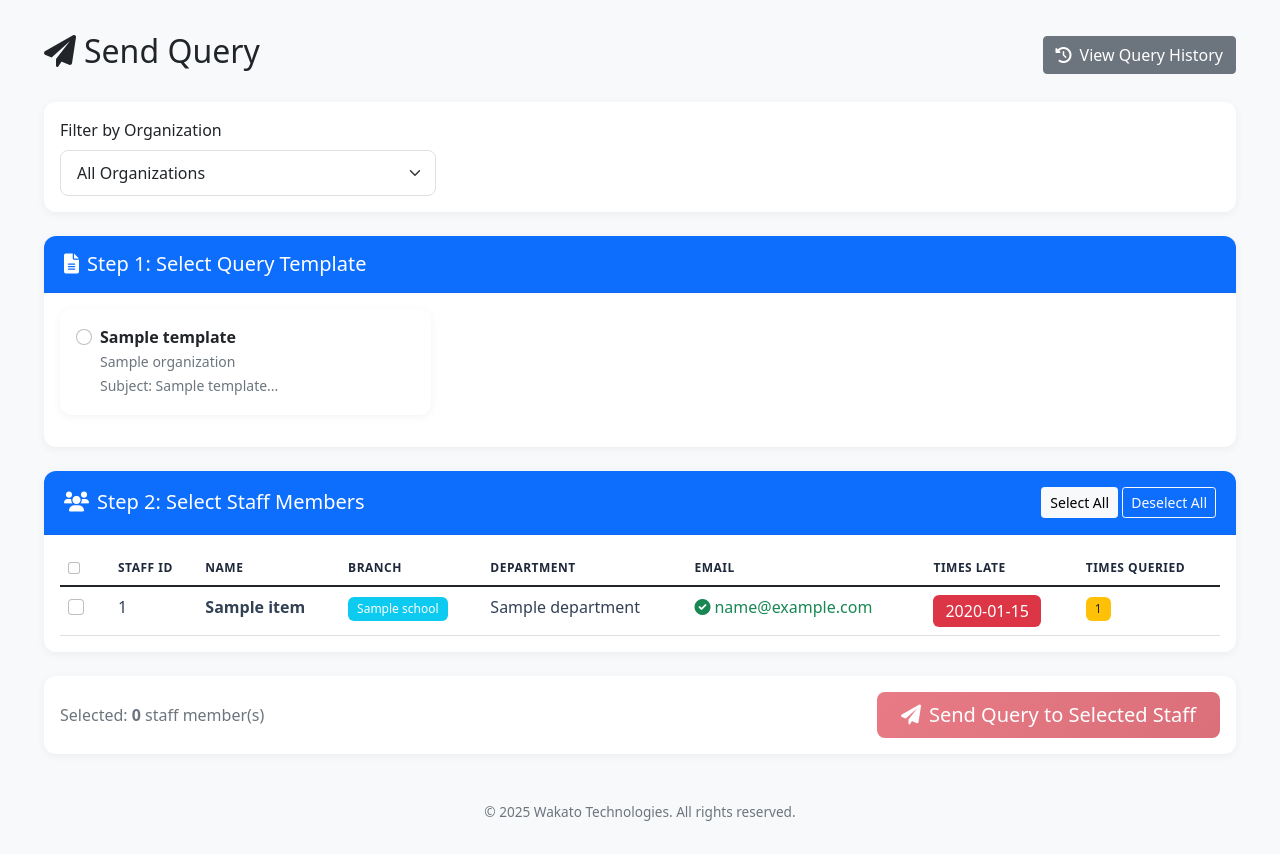
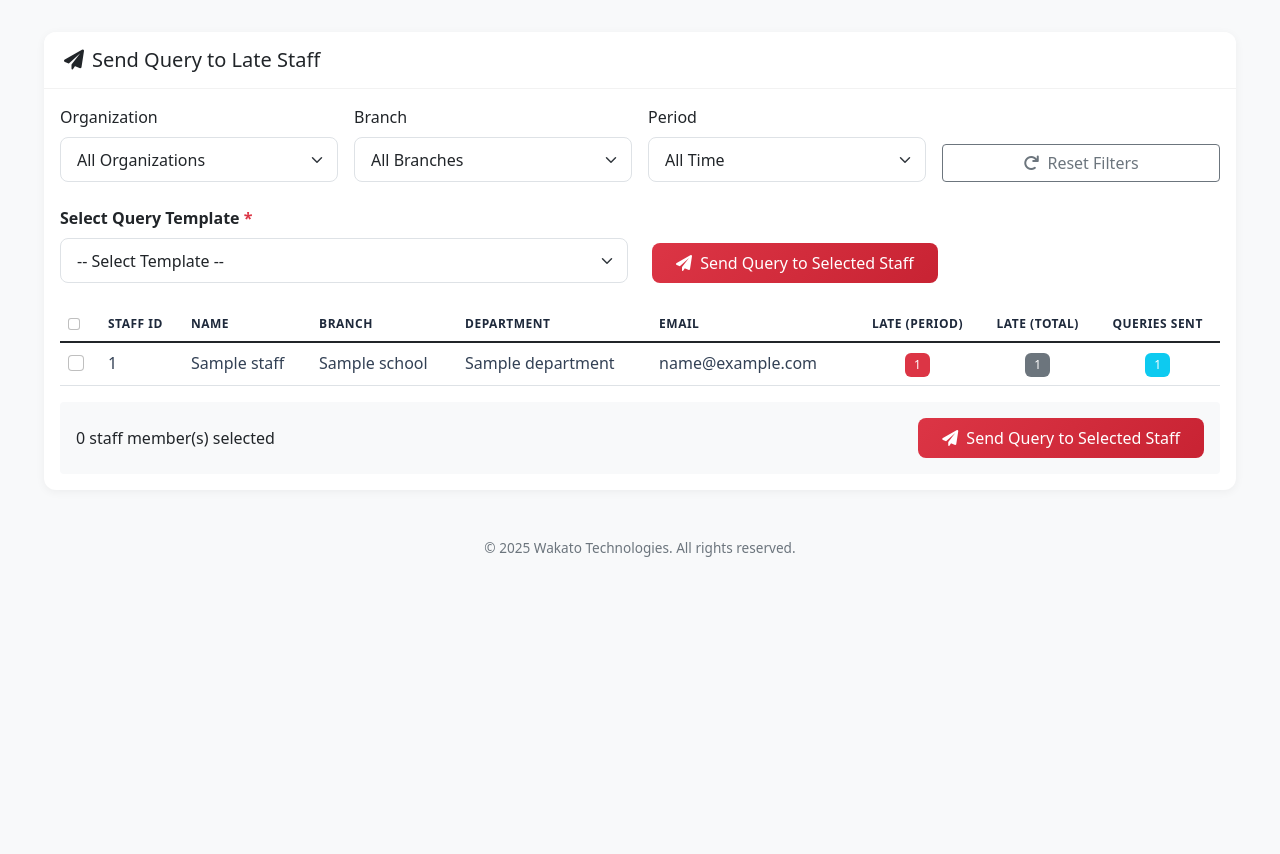
Before and after one commit to naturalwaves/attendance-system, a Python web app: template templates/send_query.html in a window 1280 px wide. After the commit the page ends 557 px from the top, so only its background shows below. Run offline with Jinja, Linux system fonts and the light colour scheme; the template is opened without the code that fills it: most values are stand-ins (such as "Sample title", 1, 10 or a date in 2020).

Commit message:
Update send_query.html

```diff
--- a/templates/send_query.html
+++ b/templates/send_query.html
@@ -1,123 +1,116 @@
-{% extends 'base.html' %}
+{% extends "base.html" %}
 
 {% block title %}Send Query - Attendance System{% endblock %}
 
 {% block content %}
-<div class="d-flex justify-content-between align-items-center mb-4">
-    <h2><i class="fas fa-paper-plane me-2"></i>Send Query</h2>
-    <a href="{{ url_for('query_tracking') }}" class="btn btn-secondary">
-        <i class="fas fa-history me-2"></i>View Query History
-    </a>
+<div class="card">
+    <div class="card-header d-flex justify-content-between align-items-center">
+        <h5 class="mb-0"><i class="fas fa-paper-plane me-2"></i>Send Query to Late Staff</h5>
     </div>
-
+    <div class="card-body">
         <!-- Filters -->
-<div class="card mb-4">
-    <div class="card-body">
-        <form method="GET" class="row g-3">
-            <div class="col-md-4">
-                <label class="form-label">Filter by Organization</label>
-                <select name="organization_id" class="form-select" onchange="this.form.submit()">
+        <form method="GET" class="row g-3 mb-4">
+            <div class="col-md-3">
+                <label class="form-label">Organization</label>
+                <select name="organization_id" id="organizationFilter" class="form-select" onchange="this.form.submit()">
                     <option value="">All Organizations</option>
                     {% for org in organizations %}
                     <option value="{{ org.id }}" {% if selected_organization == org.id %}selected{% endif %}>{{ org.name }}</option>
                     {% endfor %}
                 </select>
             </div>
+            <div class="col-md-3">
+                <label class="form-label">Branch</label>
+                <select name="branch_id" id="branchFilter" class="form-select" onchange="this.form.submit()">
+                    <option value="">All Branches</option>
+                    {% for branch in branches %}
+                    <option value="{{ branch.id }}" {% if selected_branch == branch.id %}selected{% endif %}>{{ branch.name }}</option>
+                    {% endfor %}
+                </select>
+            </div>
+            <div class="col-md-3">
+                <label class="form-label">Period</label>
+                <select name="period" class="form-select" onchange="this.form.submit()">
+                    <option value="all" {% if selected_period == 'all' %}selected{% endif %}>All Time</option>
+                    <option value="1month" {% if selected_period == '1month' %}selected{% endif %}>Last 1 Month</option>
+                    <option value="3months" {% if selected_period == '3months' %}selected{% endif %}>Last 3 Months</option>
+                    <option value="6months" {% if selected_period == '6months' %}selected{% endif %}>Last 6 Months</option>
+                    <option value="1year" {% if selected_period == '1year' %}selected{% endif %}>Last 1 Year</option>
+                </select>
+            </div>
+            <div class="col-md-3 d-flex align-items-end">
+                <a href="{{ url_for('send_query') }}" class="btn btn-outline-secondary w-100">
+                    <i class="fas fa-redo me-1"></i> Reset Filters
+                </a>
+            </div>
         </form>
-    </div>
-</div>
 
         {% if late_staff %}
-<form method="POST" id="sendQueryForm">
+        <form method="POST">
             <!-- Template Selection -->
-    <div class="card mb-4">
-        <div class="card-header bg-primary text-white">
-            <h5 class="mb-0"><i class="fas fa-file-alt me-2"></i>Step 1: Select Query Template</h5>
+            <div class="row mb-4">
+                <div class="col-md-6">
+                    <label class="form-label fw-bold">Select Query Template <span class="text-danger">*</span></label>
+                    <select name="template_id" class="form-select" required>
+                        <option value="">-- Select Template --</option>
+                        {% for template in templates %}
+                        <option value="{{ template.id }}">{{ template.title }} ({{ template.organization.name }})</option>
+                        {% endfor %}
+                    </select>
                 </div>
-        <div class="card-body">
-            {% if templates %}
-            <div class="row">
-                {% for template in templates %}
-                <div class="col-md-4 mb-3">
-                    <div class="form-check card h-100">
-                        <div class="card-body">
-                            <input class="form-check-input" type="radio" name="template_id" id="template{{ template.id }}" value="{{ template.id }}" required>
-                            <label class="form-check-label w-100" for="template{{ template.id }}">
-                                <strong>{{ template.title }}</strong>
-                                <br>
-                                <small class="text-muted">{{ template.organization.name if template.organization else '' }}</small>
-                                <br>
-                                <small class="text-muted">Subject: {{ template.subject[:40] }}...</small>
-                            </label>
-                        </div>
-                    </div>
-                </div>
-                {% endfor %}
-            </div>
-            {% else %}
-            <div class="alert alert-warning mb-0">
-                <i class="fas fa-exclamation-triangle me-2"></i>
-                No query templates found.
-                <a href="{{ url_for('add_query_template') }}">Create one first</a>.
-            </div>
-            {% endif %}
+                <div class="col-md-6 d-flex align-items-end">
+                    <button type="submit" class="btn btn-primary">
+                        <i class="fas fa-paper-plane me-1"></i> Send Query to Selected Staff
+                    </button>
                 </div>
             </div>
 
             <!-- Staff Selection -->
-    <div class="card mb-4">
-        <div class="card-header bg-primary text-white d-flex justify-content-between align-items-center">
-            <h5 class="mb-0"><i class="fas fa-users me-2"></i>Step 2: Select Staff Members</h5>
-            <div>
-                <button type="button" class="btn btn-light btn-sm" onclick="selectAll()">Select All</button>
-                <button type="button" class="btn btn-outline-light btn-sm" onclick="deselectAll()">Deselect All</button>
-            </div>
-        </div>
-        <div class="card-body">
             <div class="table-responsive">
                 <table class="table table-hover">
                     <thead>
                         <tr>
-                            <th style="width: 50px;">
-                                <input type="checkbox" id="selectAllCheckbox" onclick="toggleAll(this)" class="form-check-input">
+                            <th style="width: 40px;">
+                                <input type="checkbox" id="selectAll" class="form-check-input" onclick="toggleAll(this)">
                             </th>
                             <th>Staff ID</th>
                             <th>Name</th>
                             <th>Branch</th>
                             <th>Department</th>
                             <th>Email</th>
-                            <th>Times Late</th>
-                            <th>Times Queried</th>
+                            <th class="text-center">Late (Period)</th>
+                            <th class="text-center">Late (Total)</th>
+                            <th class="text-center">Queries Sent</th>
                         </tr>
                     </thead>
                     <tbody>
-                        {% for staff in late_staff %}
+                        {% for item in late_staff %}
                         <tr>
                             <td>
-                                <input type="checkbox" name="staff_ids" value="{{ staff.id }}" class="form-check-input staff-checkbox">
+                                <input type="checkbox" name="staff_ids" value="{{ item.staff.id }}" class="form-check-input staff-checkbox">
                             </td>
-                            <td>{{ staff.staff_id }}</td>
-                            <td><strong>{{ staff.name }}</strong></td>
+                            <td>{{ item.staff.staff_id }}</td>
                             <td>
-                                <span class="badge bg-info">{{ staff.school.short_name or staff.school.name if staff.school else 'N/A' }}</span>
-                            </td>
-                            <td>{{ staff.department }}</td>
-                            <td>
-                                {% if staff.email %}
-                                <span class="text-success"><i class="fas fa-check-circle me-1"></i>{{ staff.email }}</span>
-                                {% else %}
-                                <span class="text-danger"><i class="fas fa-times-circle me-1"></i>No email</span>
+                                {{ item.staff.name }}
+                                {% if not item.staff.email %}
+                                <span class="badge bg-warning text-dark ms-1" title="No email address"><i class="fas fa-exclamation-triangle"></i></span>
                                 {% endif %}
                             </td>
-                            <td>
-                                <span class="badge bg-danger fs-6">{{ staff.times_late }}</span>
+                            <td>{{ item.staff.school.short_name or item.staff.school.name if item.staff.school else 'N/A' }}</td>
+                            <td>{{ item.staff.department }}</td>
+                            <td>{{ item.staff.email or '-' }}</td>
+                            <td class="text-center">
+                                <span class="badge bg-danger">{{ item.late_count }}</span>
                             </td>
-                            <td>
-                                {% set query_count = staff.queries_received | length %}
+                            <td class="text-center">
+                                <span class="badge bg-secondary">{{ item.total_late }}</span>
+                            </td>
+                            <td class="text-center">
+                                {% set query_count = item.staff.queries_received | length %}
                                 {% if query_count > 0 %}
-                                <span class="badge bg-warning text-dark">{{ query_count }}</span>
+                                <a href="{{ url_for('staff_query_history', staff_id=item.staff.id) }}" class="badge bg-info text-decoration-none">{{ query_count }}</a>
                                 {% else %}
-                                <span class="badge bg-secondary">0</span>
+                                <span class="badge bg-light text-dark">0</span>
                                 {% endif %}
                             </td>
                         </tr>
@@ -125,80 +118,51 @@
                     </tbody>
                 </table>
             </div>
+
+            <div class="mt-3 p-3 bg-light rounded">
+                <div class="row align-items-center">
+                    <div class="col-md-6">
+                        <span id="selectedCount">0</span> staff member(s) selected
                     </div>
-    </div>
-
-    <!-- Submit -->
-    <div class="card">
-        <div class="card-body">
-            <div class="d-flex justify-content-between align-items-center">
-                <div>
-                    <span class="text-muted">Selected: <strong id="selectedCount">0</strong> staff member(s)</span>
-                </div>
-                <button type="submit" class="btn btn-primary btn-lg" id="submitBtn" disabled>
-                    <i class="fas fa-paper-plane me-2"></i>Send Query to Selected Staff
+                    <div class="col-md-6 text-end">
+                        <button type="submit" class="btn btn-primary">
+                            <i class="fas fa-paper-plane me-1"></i> Send Query to Selected Staff
                         </button>
                     </div>
                 </div>
             </div>
         </form>
-
         {% else %}
-<div class="card">
-    <div class="card-body text-center py-5">
-        <i class="fas fa-smile fa-3x text-success mb-3"></i>
-        <h4>No Late Staff Found!</h4>
-        <p class="text-muted">All staff members have perfect attendance records.</p>
+        <div class="text-center py-5">
+            <i class="fas fa-check-circle fa-3x text-success mb-3"></i>
+            <h5>No Late Staff Found</h5>
+            <p class="text-muted">
+                {% if selected_period != 'all' %}
+                No staff members have been late during the selected period.
+                {% else %}
+                No staff members have lateness records.
+                {% endif %}
+            </p>
+        </div>
+        {% endif %}
     </div>
 </div>
-{% endif %}
 
 <script>
-function selectAll() {
-    document.querySelectorAll('.staff-checkbox').forEach(cb => cb.checked = true);
-    document.getElementById('selectAllCheckbox').checked = true;
-    updateSelectedCount();
-}
-
-function deselectAll() {
-    document.querySelectorAll('.staff-checkbox').forEach(cb => cb.checked = false);
-    document.getElementById('selectAllCheckbox').checked = false;
-    updateSelectedCount();
-}
-
 function toggleAll(source) {
-    document.querySelectorAll('.staff-checkbox').forEach(cb => cb.checked = source.checked);
+    const checkboxes = document.querySelectorAll('.staff-checkbox');
+    checkboxes.forEach(cb => cb.checked = source.checked);
     updateSelectedCount();
 }
 
 function updateSelectedCount() {
-    const count = document.querySelectorAll('.staff-checkbox:checked').length;
-    document.getElementById('selectedCount').textContent = count;
-    document.getElementById('submitBtn').disabled = count === 0;
+    const checked = document.querySelectorAll('.staff-checkbox:checked').length;
+    document.getElementById('selectedCount').textContent = checked;
 }
 
-document.querySelectorAll('.staff-checkbox').forEach(cb => {
-    cb.addEventListener('change', updateSelectedCount);
-});
-
-document.getElementById('sendQueryForm').addEventListener('submit', function(e) {
-    const count = document.querySelectorAll('.staff-checkbox:checked').length;
-    if (count === 0) {
-        e.preventDefault();
-        alert('Please select at least one staff member.');
-        return;
-    }
-
-    const templateSelected = document.querySelector('input[name="template_id"]:checked');
-    if (!templateSelected) {
-        e.preventDefault();
-        alert('Please select a query template.');
-        return;
-    }
-
-    if (!confirm(`Are you sure you want to send queries to ${count} staff member(s)?`)) {
-        e.preventDefault();
-    }
+document.addEventListener('DOMContentLoaded', function() {
+    const checkboxes = document.querySelectorAll('.staff-checkbox');
+    checkboxes.forEach(cb => cb.addEventListener('change', updateSelectedCount));
 });
 </script>
 {% endblock %}
```
Lines whose indentation alone changed are shown as unchanged.
